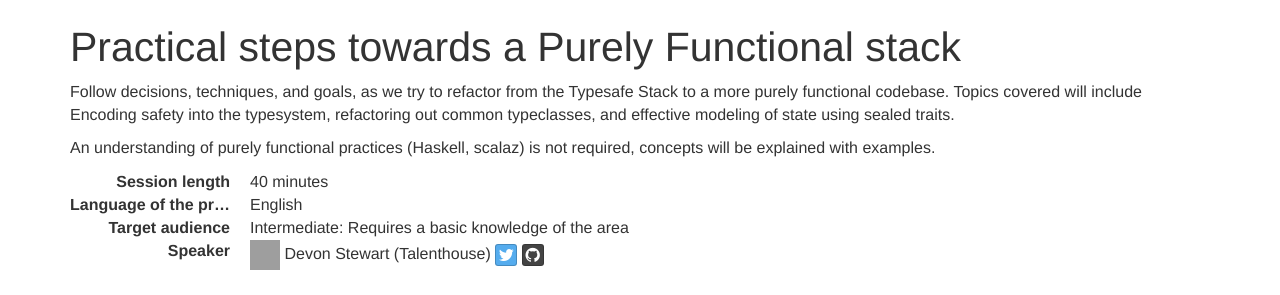
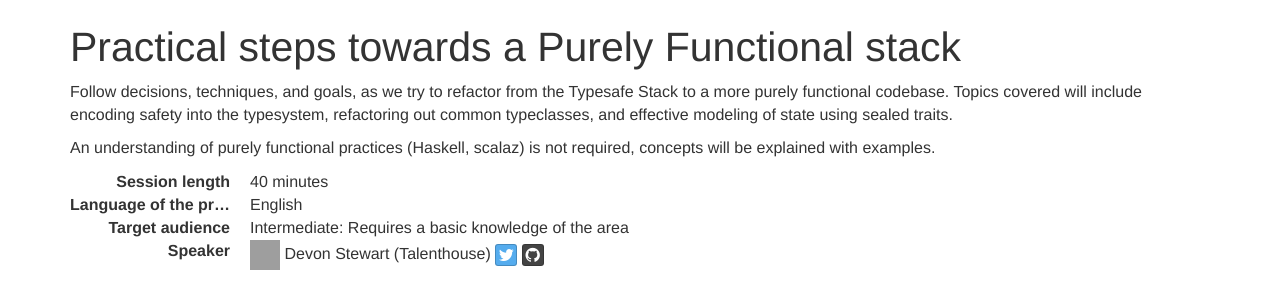
Before and after one commit to scalajp/2016.scalamatsuri.org, a Jekyll site: the page built from _candidates_en/DevonStewart_1.html, in a window 1280 px wide. Shown: the part 169-464 px from the top of the page. Built offline with Jekyll 4.4.1, drawn with Linux system fonts in a browser that asks for light colours; nearby versions of some CDN libraries; comment, search, counter and statistics services are not loaded; grey boxes are pictures that could not be loaded.

```diff
--- a/_candidates_en/DevonStewart_1.html
+++ b/_candidates_en/DevonStewart_1.html
@@ -10,7 +10,7 @@ icon: https://avatars3.githubusercontent.com/u/278900
 organization: Talenthouse
 ---
 <p>
-Follow decisions, techniques, and goals, as we try to refactor from the Typesafe Stack to a more purely functional codebase. Topics covered will include Encoding safety into the typesystem, refactoring out common typeclasses, and effective modeling of state using sealed traits.
+Follow decisions, techniques, and goals, as we try to refactor from the Typesafe Stack to a more purely functional codebase. Topics covered will include encoding safety into the typesystem, refactoring out common typeclasses, and effective modeling of state using sealed traits.
 </p>
 <p>
 An understanding of purely functional practices (Haskell, scalaz) is not required, concepts will be explained with examples.
```
